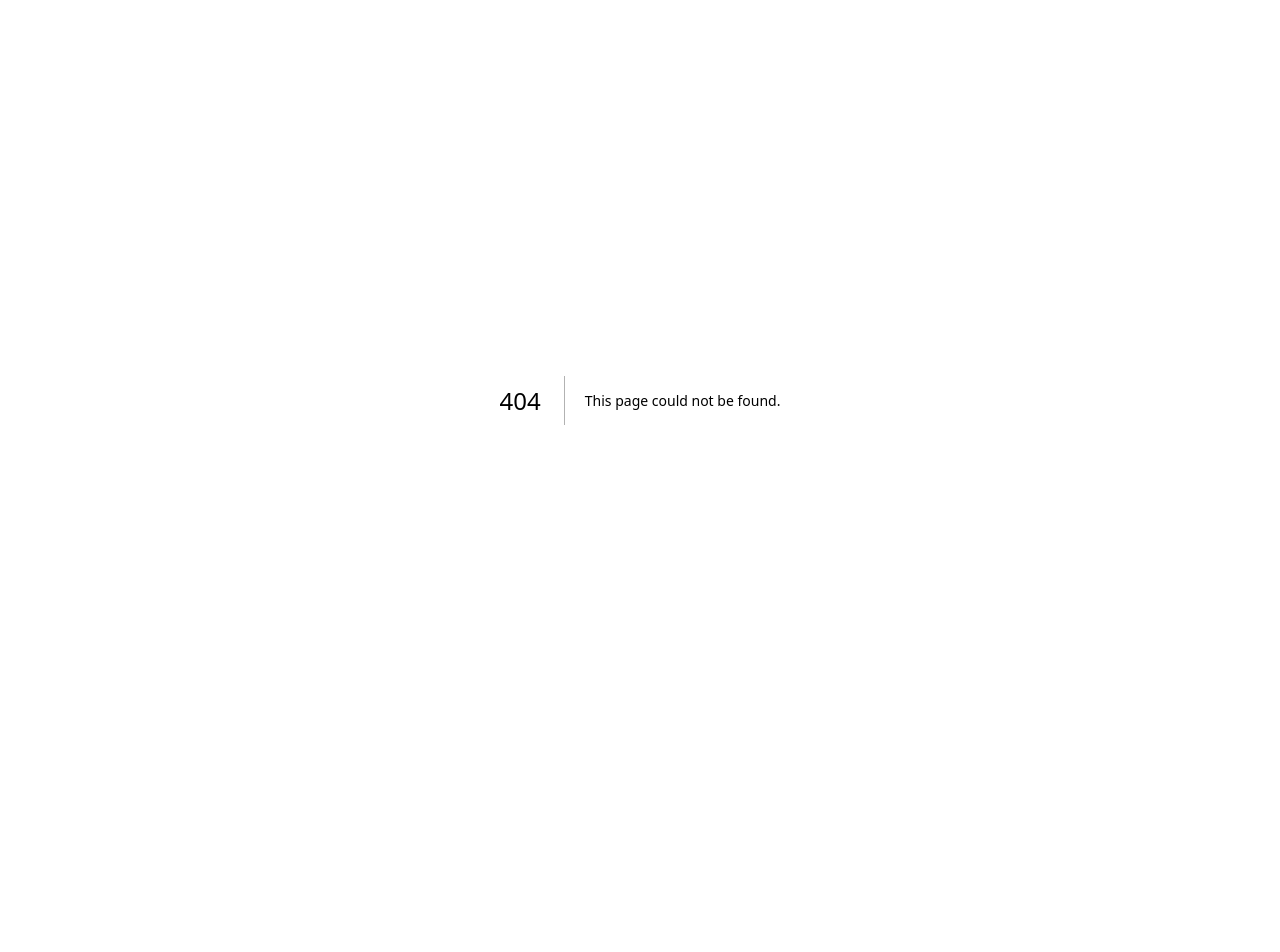
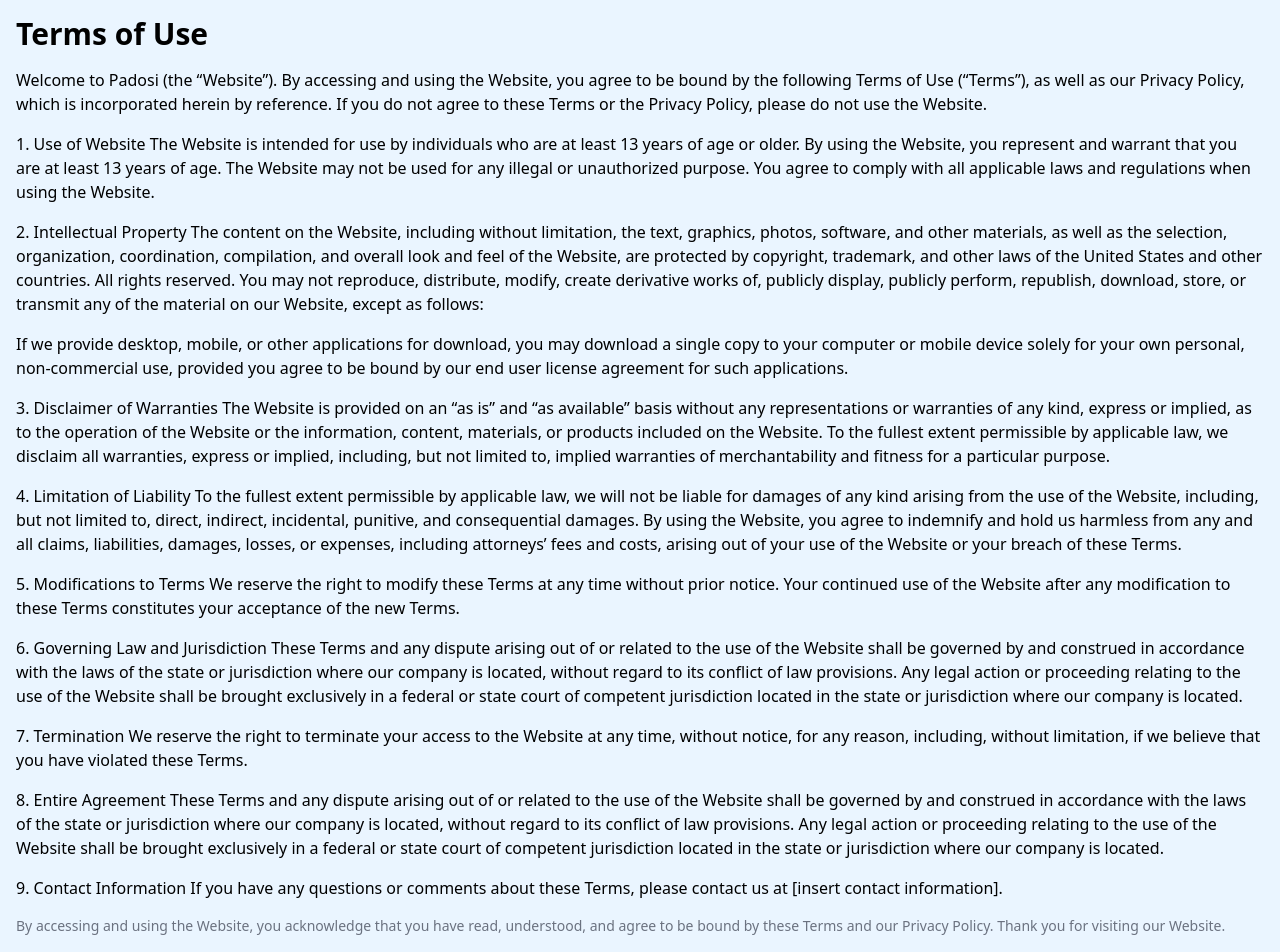
Before and after one commit to abhishekangira/padosi, a Next.js app: page /terms-of-use in a window 1280 px wide. Before the commit this address had no page. Before the commit the page ends 800 px from the top, so only its background shows below. Built offline with nearby package versions, Linux system fonts and the light colour scheme.

Commit message:
added TOU and privacy policy

```diff
--- a/package.json
+++ b/package.json
@@ -11,6 +11,8 @@
     "test": "jest --watch"
   },
   "dependencies": {
+    "@supabase/auth-helpers-nextjs": "^0.5.6",
+    "@supabase/auth-helpers-react": "^0.3.1",
     "@supabase/auth-ui-react": "^0.3.5",
     "@supabase/auth-ui-shared": "^0.1.3",
     "@supabase/supabase-js": "^2.12.1",
--- /dev/null
+++ b/pages/privacy-policy.tsx
@@ -0,0 +1,5 @@
+import { PrivacyPolicyPage } from "pages/PrivacyPolicyPage";
+
+export default function PrivacyPolicy() {
+  return <PrivacyPolicyPage />;
+}
--- /dev/null
+++ b/pages/terms-of-use.tsx
@@ -0,0 +1,5 @@
+import { TermsOfUsePage } from "pages/TermsOfUsePage";
+
+export default function TermsOfUse() {
+  return <TermsOfUsePage />;
+}
--- /dev/null
+++ b/src/pages/PrivacyPolicyPage.tsx
@@ -0,0 +1,93 @@
+import Head from "next/head";
+
+export function PrivacyPolicyPage() {
+  return (
+    <>
+      <Head>
+        <title>Privacy Policy</title>
+        <meta name="description" content="Privacy policy for our website" />
+      </Head>
+      <div className="container mx-auto px-4 py-8">
+        <h1 className="mb-4 text-3xl font-bold dark:text-red-500">
+          Privacy Policy
+        </h1>
+        <p className="mb-4">
+          This privacy policy sets out how we collect, use, protect and share
+          personal information that we obtain from users of our website.
+        </p>
+
+        <h2 className="mb-2 text-xl font-semibold">
+          Personal Information We Collect
+        </h2>
+        <p className="mb-4">
+          We collect personal information from users who sign up on our website,
+          including their name, email address and location. We do not collect
+          personal information from users who do not sign up.
+        </p>
+
+        <h2 className="mb-2 text-xl font-semibold">
+          How We Collect Personal Information
+        </h2>
+        <p className="mb-4">
+          We collect personal information through our sign-up process, which
+          requires users to provide their name, email address and location.
+        </p>
+
+        <h2 className="mb-2 text-xl font-semibold">
+          How We Use Personal Information
+        </h2>
+        <p className="mb-4">
+          We use personal information to improve the user experience on our
+          website. Location information is used to display posts from nearby
+          users, and email/phone numbers are used as user identification numbers
+          (UIDs). Names are displayed on user profiles and posts.
+        </p>
+
+        <h2 className="mb-2 text-xl font-semibold">
+          Sharing of Personal Information
+        </h2>
+        <p className="mb-4">
+          We do not share personal information with any third parties.
+        </p>
+
+        <h2 className="mb-2 text-xl font-semibold">
+          How We Protect Personal Information
+        </h2>
+        <p className="mb-4">
+          We store personal information in a secure database to protect it from
+          unauthorized access or disclosure.
+        </p>
+
+        <h2 className="mb-2 text-xl font-semibold">
+          How Long We Keep Personal Information
+        </h2>
+        <p className="mb-4">
+          We keep personal information for as long as the user's account remains
+          active. Users can delete their account at any time.
+        </p>
+
+        <h2 className="mb-2 text-xl font-semibold">User Rights</h2>
+        <p className="mb-4">
+          Users have the right to edit and update their personal information.
+          They also have the right to request the deletion of their account,
+          which will result in the deletion of all personal information
+          associated with their account.
+        </p>
+
+        <h2 className="mb-2 text-xl font-semibold">
+          Handling Data Breaches or Security Incidents
+        </h2>
+        <p className="mb-4">
+          In the event of a data breach or security incident, we will contact
+          local law enforcement authorities and take appropriate measures to
+          mitigate any harm to affected users.
+        </p>
+
+        <p className="mb-4">
+          If you have any questions or concerns about our privacy policy, please
+          contact us at abhishek@angira.net.
+        </p>
+      </div>
+    </>
+  );
+}
--- /dev/null
+++ b/src/pages/TermsOfUsePage.tsx
@@ -0,0 +1,96 @@
+export function TermsOfUsePage() {
+  return (
+    <div className="container mx-auto p-4">
+      <h1 className="mb-4 text-3xl font-bold">Terms of Use</h1>
+      <p className="mb-4">
+        Welcome to Padosi (the “Website”). By accessing and using the Website,
+        you agree to be bound by the following Terms of Use (“Terms”), as well
+        as our Privacy Policy, which is incorporated herein by reference. If you
+        do not agree to these Terms or the Privacy Policy, please do not use the
+        Website.
+      </p>
+      <p className="mb-4">
+        1. Use of Website The Website is intended for use by individuals who are
+        at least 13 years of age or older. By using the Website, you represent
+        and warrant that you are at least 13 years of age. The Website may not
+        be used for any illegal or unauthorized purpose. You agree to comply
+        with all applicable laws and regulations when using the Website.
+      </p>
+      <p className="mb-4">
+        2. Intellectual Property The content on the Website, including without
+        limitation, the text, graphics, photos, software, and other materials,
+        as well as the selection, organization, coordination, compilation, and
+        overall look and feel of the Website, are protected by copyright,
+        trademark, and other laws of the United States and other countries. All
+        rights reserved. You may not reproduce, distribute, modify, create
+        derivative works of, publicly display, publicly perform, republish,
+        download, store, or transmit any of the material on our Website, except
+        as follows:
+      </p>
+      <p className="mb-4">
+        If we provide desktop, mobile, or other applications for download, you
+        may download a single copy to your computer or mobile device solely for
+        your own personal, non-commercial use, provided you agree to be bound by
+        our end user license agreement for such applications.
+      </p>
+      <p className="mb-4">
+        3. Disclaimer of Warranties The Website is provided on an “as is” and
+        “as available” basis without any representations or warranties of any
+        kind, express or implied, as to the operation of the Website or the
+        information, content, materials, or products included on the Website. To
+        the fullest extent permissible by applicable law, we disclaim all
+        warranties, express or implied, including, but not limited to, implied
+        warranties of merchantability and fitness for a particular purpose.
+      </p>
+      <p className="mb-4">
+        4. Limitation of Liability To the fullest extent permissible by
+        applicable law, we will not be liable for damages of any kind arising
+        from the use of the Website, including, but not limited to, direct,
+        indirect, incidental, punitive, and consequential damages. By using the
+        Website, you agree to indemnify and hold us harmless from any and all
+        claims, liabilities, damages, losses, or expenses, including attorneys’
+        fees and costs, arising out of your use of the Website or your breach of
+        these Terms.
+      </p>
+      <p className="mb-4">
+        5. Modifications to Terms We reserve the right to modify these Terms at
+        any time without prior notice. Your continued use of the Website after
+        any modification to these Terms constitutes your acceptance of the new
+        Terms.
+      </p>
+      <p className="mb-4">
+        6. Governing Law and Jurisdiction These Terms and any dispute arising
+        out of or related to the use of the Website shall be governed by and
+        construed in accordance with the laws of the state or jurisdiction where
+        our company is located, without regard to its conflict of law
+        provisions. Any legal action or proceeding relating to the use of the
+        Website shall be brought exclusively in a federal or state court of
+        competent jurisdiction located in the state or jurisdiction where our
+        company is located.
+      </p>
+      <p className="mb-4">
+        7. Termination We reserve the right to terminate your access to the
+        Website at any time, without notice, for any reason, including, without
+        limitation, if we believe that you have violated these Terms.
+      </p>
+      <p className="mb-4">
+        8. Entire Agreement These Terms and any dispute arising out of or
+        related to the use of the Website shall be governed by and construed in
+        accordance with the laws of the state or jurisdiction where our company
+        is located, without regard to its conflict of law provisions. Any legal
+        action or proceeding relating to the use of the Website shall be brought
+        exclusively in a federal or state court of competent jurisdiction
+        located in the state or jurisdiction where our company is located.
+      </p>
+      <p className="mb-4">
+        9. Contact Information If you have any questions or comments about these
+        Terms, please contact us at [insert contact information].
+      </p>
+      <p className="text-sm text-gray-500">
+        By accessing and using the Website, you acknowledge that you have read,
+        understood, and agree to be bound by these Terms and our Privacy Policy.
+        Thank you for visiting our Website.
+      </p>
+    </div>
+  );
+}
```
Also changed, not shown: 1 other file (tests, documents, lock files or other folders).
